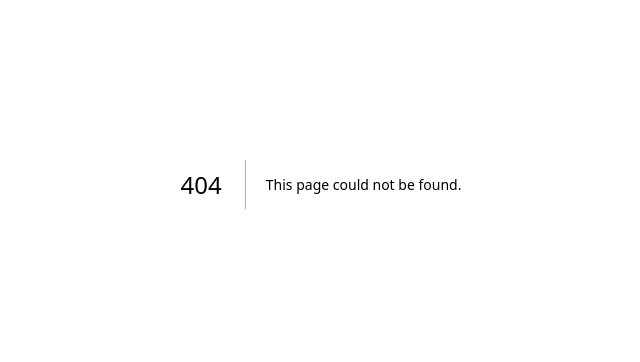
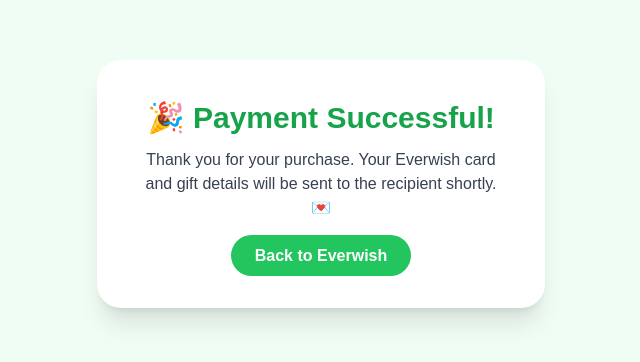
Before and after one commit to everwishhq-commits/EverWish, a Next.js app: page /success in a window 1280 px wide. Before the commit this address had no page. Shown: the part 216-578 px from the top of the page, without its empty margins (319-959 px from the left). Built offline with nearby package versions, Linux system fonts and the light colour scheme.

Commit message:
Create page.js

```diff
--- /dev/null
+++ b/app/success/page.js
@@ -0,0 +1,29 @@
+"use client";
+import Link from "next/link";
+import { motion } from "framer-motion";
+
+export default function SuccessPage() {
+  return (
+    <main className="flex flex-col items-center justify-center min-h-screen bg-green-50 text-center px-6">
+      <motion.div
+        initial={{ scale: 0.8, opacity: 0 }}
+        animate={{ scale: 1, opacity: 1 }}
+        className="bg-white p-10 rounded-3xl shadow-xl max-w-md"
+      >
+        <h1 className="text-3xl font-bold text-green-600 mb-3">
+          🎉 Payment Successful!
+        </h1>
+        <p className="text-gray-700 mb-6">
+          Thank you for your purchase. Your Everwish card and gift details will
+          be sent to the recipient shortly. 💌
+        </p>
+        <Link
+          href="/"
+          className="bg-green-500 hover:bg-green-600 text-white px-6 py-3 rounded-full font-semibold"
+        >
+          Back to Everwish
+        </Link>
+      </motion.div>
+    </main>
+  );
+}
```
